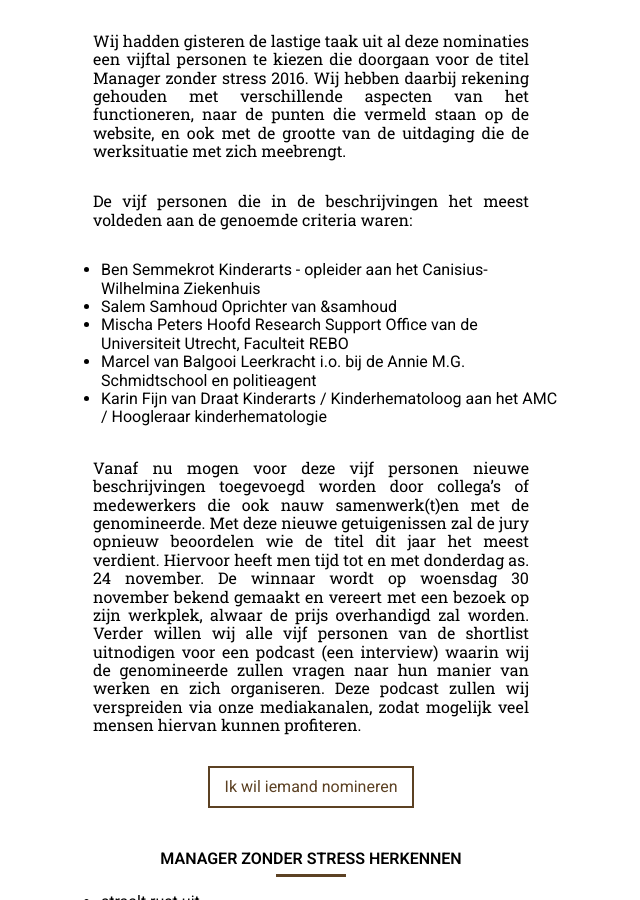
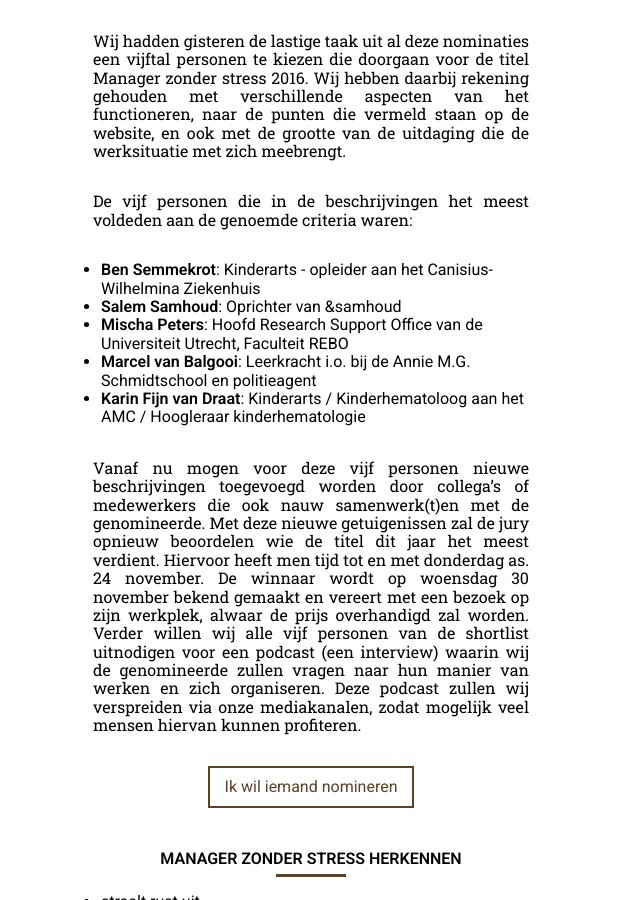
Before and after one commit to nloomans/manager-zonder-stress, a Jekyll site: the page built from index.html, in a window 1280 px wide and 900 px high, scrolled down 510 px. Shown: the whole window, without its empty margins (329-969 px from the left). Built offline with Jekyll 4.4.1, drawn with Linux system fonts in a browser that asks for light colours.

```diff
--- a/_includes/about_text.md
+++ b/_includes/about_text.md
@@ -4,11 +4,12 @@ Wij als jury waren zeer onder de indruk van alle beschrijvingen en zijn blij te
 Wij hadden gisteren de lastige taak uit al deze nominaties een vijftal personen te kiezen die doorgaan voor de titel Manager zonder stress 2016. Wij hebben daarbij rekening gehouden met verschillende aspecten van het functioneren, naar de punten die vermeld staan op de website, en ook met de grootte van de uitdaging die de werksituatie met zich meebrengt.
 
 De vijf personen die in de beschrijvingen het meest voldeden aan de genoemde criteria waren:
-- Ben Semmekrot           Kinderarts - opleider aan het Canisius-Wilhelmina Ziekenhuis
-- Salem Samhoud           Oprichter van &samhoud
-- Mischa Peters              Hoofd Research Support Office van de Universiteit Utrecht, Faculteit REBO
-- Marcel van Balgooi     Leerkracht i.o. bij de Annie M.G. Schmidtschool en politieagent
-- Karin Fijn van Draat    Kinderarts / Kinderhematoloog aan het AMC / Hoogleraar kinderhematologie
+
+- **Ben Semmekrot**: Kinderarts - opleider aan het Canisius-Wilhelmina Ziekenhuis
+- **Salem Samhoud**: Oprichter van &samhoud
+- **Mischa Peters**: Hoofd Research Support Office van de Universiteit Utrecht, Faculteit REBO
+- **Marcel van Balgooi**: Leerkracht i.o. bij de Annie M.G. Schmidtschool en politieagent
+- **Karin Fijn van Draat**: Kinderarts / Kinderhematoloog aan het AMC / Hoogleraar kinderhematologie
 
 Vanaf nu mogen voor deze vijf personen nieuwe beschrijvingen toegevoegd worden door collega’s of medewerkers die ook nauw samenwerk(t)en met de genomineerde.
 Met deze nieuwe getuigenissen zal de jury opnieuw beoordelen wie de titel dit jaar het meest verdient.
```
